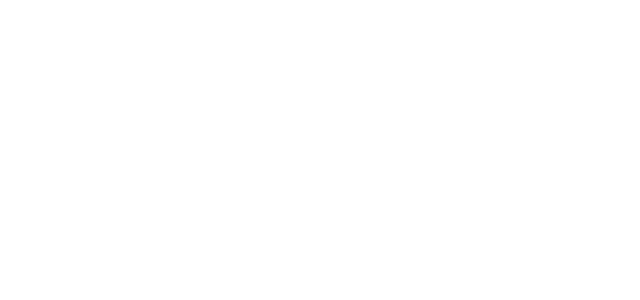
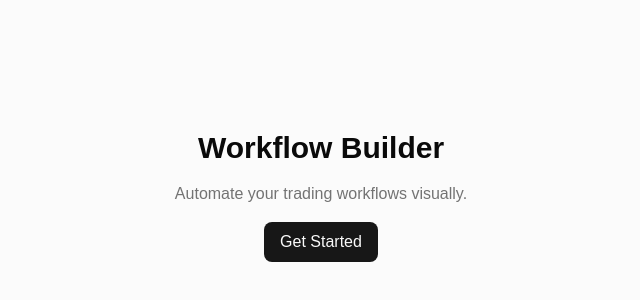
Before and after one commit to Jawmis/n8n-trading, a React (Vite) app in the folder apps/client/: page / in a window 1280 px wide. Before the commit this address had no page. Shown: the part 204-504 px from the top of the page, without its empty margins (319-959 px from the left). Built offline with nearby package versions, Linux system fonts and the light colour scheme.

Commit message:
Added landing.tsx

```diff
--- a/apps/client/src/App.tsx
+++ b/apps/client/src/App.tsx
@@ -1,16 +1,24 @@
-import { BrowserRouter, Routes, Route } from "react-router-dom";
-import { CreateWorkflow } from "./component/CreateWorkflow";
 import '@xyflow/react/dist/style.css';
+import { BrowserRouter, Routes, Route } from 'react-router-dom';
+import Landing from '@/pages/Landing';
+import Auth from '@/pages/Auth';
+import Dashboard from '@/pages/Dashboard';
+import CreateWorkflow from '@/pages/CreateWorkflow';
+import WorkflowDetail from '@/pages/WorkflowDetail';
+import WorkflowExecutions from '@/pages/WorkflowExecutions';
 
 export default function App() {
 
-  return <div>
+  return <div className="min-h-screen bg-secondary/40">
     <BrowserRouter>
       <Routes>
+        <Route path="/" element={<Landing />} />
+        <Route path="/auth" element={<Auth />} />
+        <Route path="/dashboard" element={<Dashboard />} />
         <Route path="/create-workflow" element={<CreateWorkflow />} />
+        <Route path="/workflow/:workflowId" element={<WorkflowDetail />} />
+        <Route path="/workflow/:workflowId/executions" element={<WorkflowExecutions />} />
       </Routes>
     </BrowserRouter>
   </div>
-
-
 }
--- /dev/null
+++ b/apps/client/src/pages/Landing.tsx
@@ -0,0 +1,13 @@
+import { Link } from 'react-router-dom';
+
+export default function Landing() {
+  return (
+    <div className="flex flex-col items-center justify-center min-h-screen gap-4">
+      <h1 className="text-3xl font-bold">Workflow Builder</h1>
+      <p className="text-muted-foreground">Automate your trading workflows visually.</p>
+      <Link to="/auth" className="px-4 py-2 rounded-md bg-primary text-primary-foreground">
+        Get Started
+      </Link>
+    </div>
+  );
+}
```
